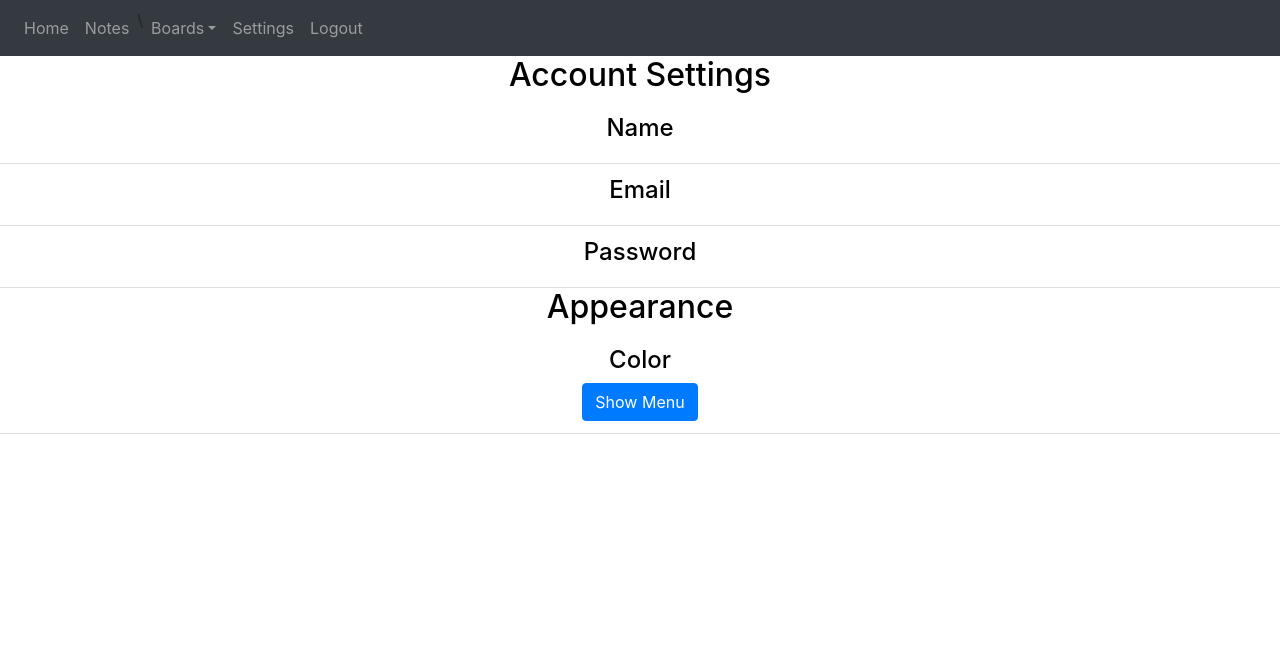
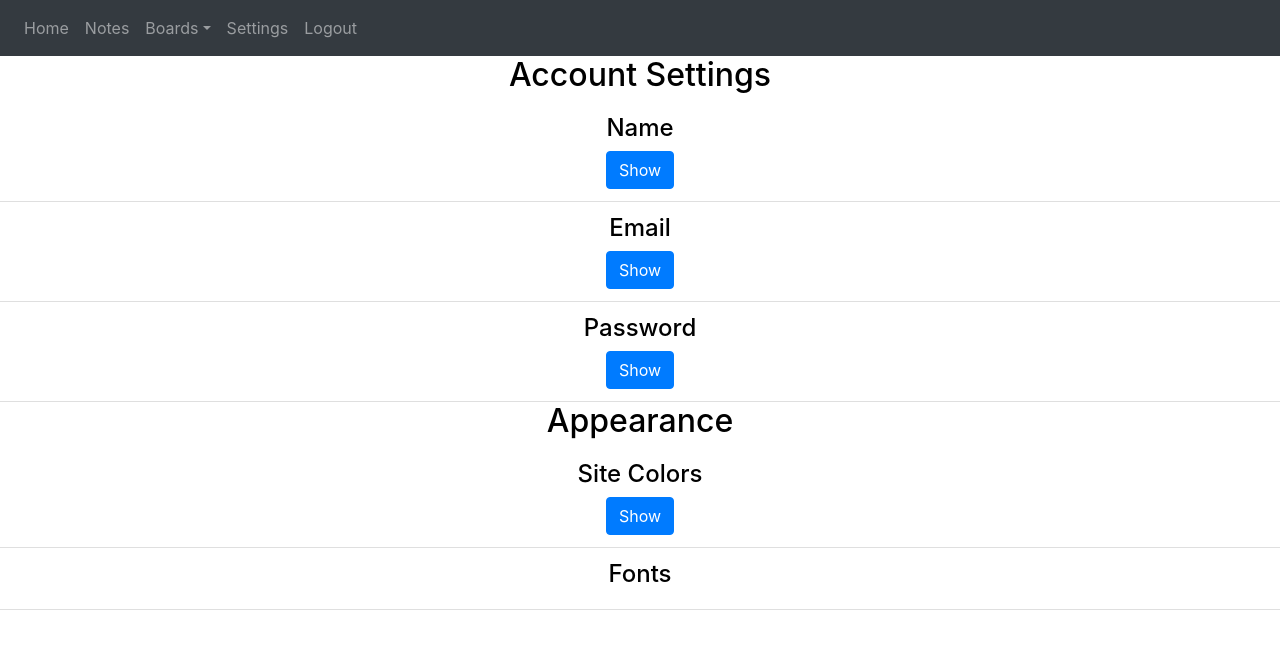
Before and after one commit to jtwolf1113/task-management-web-app, a Flask app: page /settings in a window 1280 px wide. Shown: the top 649 px of the page. Run offline with Flask 2, Linux system fonts and the light colour scheme; a user stored in the database is signed in; data comes from the database, SQL or seed files in the repository; both versions use the stored data as it was after the commit; some libraries are stand-ins or nearby versions.

Commit message:
Updates to Settings Page
Added Show/Hide Settings Functionality
Fixed Navbar typo
Styled Settings
Styled Navbar
Added color settings to database

```diff
--- a/website/models.py
+++ b/website/models.py
@@ -11,10 +11,13 @@ class User(db.Model, UserMixin):
     #background_color = db.column(db.string(7))
     #text_color = db.column(db.string(7))
     #navbar_text_color = db.column(db.string(7))
+    #navbar_highlight_color = db.column(db.string(7))
     #navbar_background_color = db.column(db.string(7))
+    #button_text_color = db.column(db.string(7))
     #confirm_button_color = db.column(db.string(7))
     #delete_button_color = db.column(db.string(7))
     #cancel_button_color = db.column(db.string(7))
+    #delete-screen-filter = db.column(db.string(7))
     notes = db.relationship('Note')
     categories = db.relationship('Category')
     tasks = db.relationship('Task')
--- a/website/static/base.css
+++ b/website/static/base.css
@@ -1,5 +1,6 @@
 :root{
-    --color-picker-display: none;
+
+    /* COLOR SETTINGS */
     --background-color: #ffffff;
     --text-color: #000000;
     --navbar-text-color: #9a9da0;
@@ -9,6 +10,7 @@
     --confirm-button-color: #007bff;
     --cancel-button-color: #6c757d;
     --delete-button-color: #ff0000;
+    --delete-screen-filter: rgba(255,0,0,0.7);
 }
 
 div.destroy-item{
@@ -19,17 +21,17 @@ div.destroy-item{
     max-height: 100%;
     top: 30vh;
     left: 20vw;
-    background-color: rgba(255,255,255,1);
+    background-color: var(--background-color);
     border-radius: 4px;
     border: 2px;
-    border-color: rgba(100,100,100,1);
+    border-color: var(--cancel-button-color);
     padding: 2%;
 
 }
 
 .filter-out-background{
     z-index: 4;
-    background-color: rgba(0,123,255,0.75);
+    background-color: var(--delete-screen-filter);
     position: fixed;
     display: none;
     width: 100%;
@@ -50,12 +52,31 @@ button#destroy-item-confirm{
     min-width: 1rem;
     width: fit-content;
     max-width: 15rem;
+    border: none;
+    padding: 0rem!important;
+    margin: 0rem!important;
 }
 
 .dropdown-item{
     color: var(--navbar-text-color);
     text-align: left;
-    padding: .25rem 1.5rem;
+}
+
+@media (max-width: 992px) {
+    /*Collapsed Navbar*/
+    .dropdown-item{
+        max-width: fit-content;
+        text-align: left;
+        padding-left: 0rem!important;
+    }
+}
+
+@media (min-width: 992px){
+    /*Expanded Navbar*/
+    .dropdown-item{
+        padding: 0.4rem 0.5rem 0.4rem 0.5rem !important;
+        width: auto;
+    }
 }
 
 .dropdown-item:hover{
--- a/website/static/settings.css
+++ b/website/static/settings.css
@@ -1,15 +1,48 @@
-input.color-selection{
-    display: inline-block;
-    margin-top: 1rem;
+:root{
+    --color-picker-display: none;
+    --name-display: none;
+    --email-display: none;
+    --password-display: none;
 }
 
-.color-selection{
+div#first-name-div{
+    display: var(--name-display);
+}
+
+div#email-display-div{
+    display: var(--email-display);
+}
+
+div#password-display-div{
+    display: var(--password-display);
+}
+
+input:not([type=color]){
+    min-width: fit-content;
+    width: 15rem;
+    text-align: center;
+}
+
+div.container{
+    display: grid;
+    margin: 0.5rem 0rem;
+    grid-template-columns: auto auto;
+    row-gap: .5rem;
+    column-gap: .25rem;
+    text-align: left;
+    width: fit-content;
+}
+
+
+
+
+
+div.color-selection{
     display: var(--color-picker-display);
-    position: absolute;
-    z-index: 8;
-    top: 25%;
-    left: 25%;
-    width: 50%;
-    color:black;
-    font-family: -apple-system,BlinkMacSystemFont,"Segoe UI",Roboto,"Helvetica Neue",Arial,"Noto Sans",sans-serif,"Apple Color Emoji","Segoe UI Emoji","Segoe UI Symbol","Noto Color Emoji";
+    margin: 1rem 0rem;
 }
+
+
+.color-selection-container input{
+    float: right;
+}
--- a/website/static/settings.js
+++ b/website/static/settings.js
@@ -1,3 +1,17 @@
-function toggleAppearance(){
+let root = document.documentElement;
 
+function toggleAppearance(varName){
+    var element = document.getElementById(varName);
+    if (root.style.getPropertyValue('--'+varName) == 'none'){
+        root.style.setProperty('--'+varName, 'block');
+        element.innerHTML = 'Hide';
+    }
+    else if (root.style.getPropertyValue('--'+varName) == 'block'){
+        root.style.setProperty('--'+varName, 'none');
+        element.innerHTML = 'Show';
+    }
+    else if (root.style.getPropertyValue('--'+varName) == ''){
+        root.style.setProperty('--'+varName, 'block');
+        element.innerHTML = 'Hide';
+    }
 }
--- a/website/templates/base.html
+++ b/website/templates/base.html
@@ -79,7 +79,7 @@
         <div class="navbar-nav">
           {% if user.is_authenticated %}
           <a class="nav-item nav-link" id="home" href="/">Home</a>
-          <a class="nav-item nav-link" id="Notes" href="/notes">Notes</a>\
+          <a class="nav-item nav-link" id="Notes" href="/notes">Notes</a>
           <li class="nav-item dropdown">
             <a class="nav-link dropdown-toggle" data-toggle="dropdown" href="/boards" role="button">Boards</a>
             <div class="dropdown-menu">
--- a/website/templates/settings.html
+++ b/website/templates/settings.html
@@ -13,29 +13,67 @@
 <ul class="list-group list-group-flush" id="settings-list">
   <li align="center" class="list-group-item" style="word-wrap: break-word;">
     <h4>Name</h4>
+    <button align="center" id="name-display" onclick="toggleAppearance('name-display');" class="btn btn-primary">Show</button>
+    <div align="center" id="first-name-div">
+      <div align="center" class="container">
+        <input name="name" type="text" placeholder="{{user.first_name}}">
+        <label for="name">Name</label>
+      </div>
+    </div>
   </li>
   <li align="center" class="list-group-item" style="word-wrap: break-word;">
     <h4>Email</h4>
+    <button align="center" id="email-display" onclick="toggleAppearance('email-display');" class="btn btn-primary">Show</button>
+    <div align="center" id="email-display-div">
+      <div align="center" class="container">
+
+        <input name="email1" type="email" placeholder="{{user.email}}">
+        <label for="email1">Email</label>
+
+        <input name="email2" type="email" placeholder="{{user.email}}">
+        <label for="email2">Confirm Email</label>
+      </div>
+    </div>
+
   </li>
   <li align="center" class="list-group-item" style="word-wrap: break-word;">
     <h4>Password</h4>
+    <button align="center" id="password-display" onclick="toggleAppearance('password-display');" class="btn btn-primary">Show</button>
+    <div align="center" id="password-display-div">
+      <div align="center" class="container">
+        <input name="oldpassword" type="password">
+        <label for="oldpassword">Current Password</label>
+        <input name="newpassword" type="password">
+        <label for="newpassword">New Password</label>
+        <input name="confirmnewpassword" type="password">
+        <label for="confirmnewpassword">Confirm New Password</label>
+      </div>
+      </div>
   </li>
 </ul>
 
 <h2 align="center">Appearance</h2>
 <ul class="list-group list-group-flush" id="settings-list">
   <li align="center" class="list-group-item" style="word-wrap: break-word;">
-    <h4>Color</h4>
-    <button align="center" onclick="toggleAppearance();" class="btn btn-primary">Show Menu</button>
+    <h4>Site Colors</h4>
+    <button align="center" id="color-picker-display" onclick="toggleAppearance('color-picker-display');" class="btn btn-primary">Show</button>
     <div align="center" id="color-selection-div" class="color-selection">
-      <input type="color" class="color-selection" value="#9a9da0"> Navbar Text<br>
-      <input type="color" class="color-selection" value="#343a40"> Navbar Background<br>
-      <input type="color" class="color-selection" value="#ffffff"> Site Background<br>
-      <input type="color" class="color-selection" value="#000000"> Text Color<br>
-      <input type="color" class="color-selection" value="#007bff"> Confirm Button Color<br>
-      <input type="color" class="color-selection" value="#6c757d"> Cancel Button Color<br>
-      <input type="color" class="color-selection" value="#ff0000"> Delete Button Color<br>
-    </div>
+        <div class="container">
+        <input name="navbar-text-color" type="color" class="color-selection" value="#9a9da0"> Navbar Text
+        <input name="navbar-highlight-color" type="color" class="color-selection" value="#ffffff"> Navbar Text Highlight
+        <input name="navbar-background-color" type="color" class="color-selection" value="#343a40"> Navbar Background
+        <input name="background-color" type="color" class="color-selection" value="#ffffff"> Site Background
+        <input name="text-color" type="color" class="color-selection" value="#000000"> Text Color
+        <input name="button-text-color" type="color" class="color-selection" value="#ffffff"> Button Text Color
+        <input name="confirm-button-color" type="color" class="color-selection" value="#007bff"> Confirm Button Color
+        <input name="cancel-button-color" type="color" class="color-selection" value="#6c757d"> Cancel Button Color
+        <input name="delete-button-color" type="color" class="color-selection" value="#ff0000"> Delete Button Color
+        <input name="delete-screen-filter" type="color" class="color-selection" value="#ff0000"> Delete Screen Filter
+        </div>
+      </div>
+  </li>
+  <li align="center" class="list-group-item" style="word-wrap: break-word;">
+    <h4>Fonts</h4>
   </li>
 </ul>
 
```
Also changed, not shown: website/database.db.
